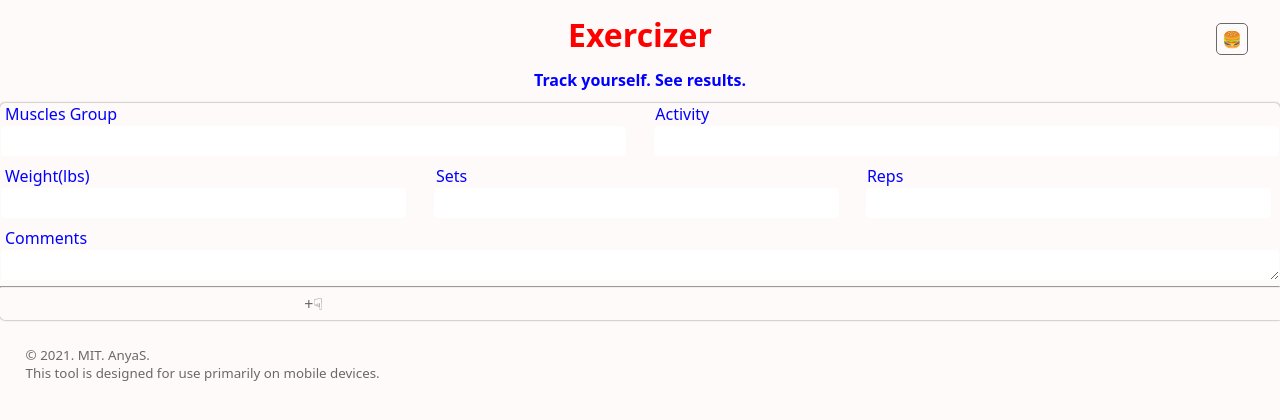
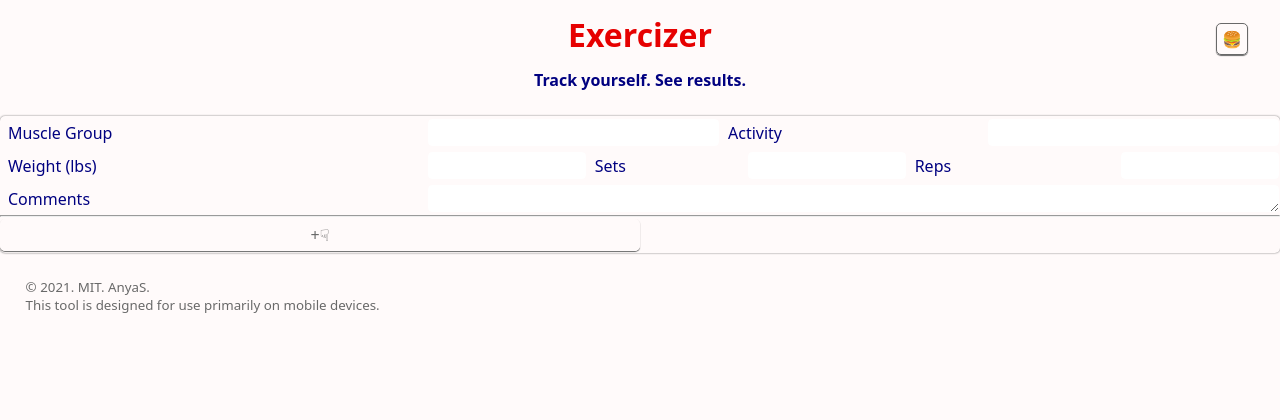
Before and after one commit to Snogurka/Exercizer, a Node server app: template views/contents/newWorkoutEntry.ejs in a window 1280 px wide. Shown: the top 420 px of the page. Run offline with Node 20, Linux system fonts and the light colour scheme; the template is opened without the code that fills it, so the values that code supplies are empty; some libraries are stand-ins or nearby versions.

Commit message:
- functional: added delete and edit functionality; code for success/failure message; more/less entries changes; added emojis for quick entry (new), ability to toggle fuel/workout display (history); - structural: each date is now a form (history); date sections are moved out of workout entry (history) - design: labels inline with inputs, colors

```diff
--- a/styles/style.css
+++ b/styles/style.css
@@ -1,8 +1,8 @@
 :root {
   --main-color: dimgray;
   /* --main-color: rgb(65,65,65); */
-  --primary-color: blue;
-  --secondary-color: red;
+  --primary-color: rgb(0, 0, 128); /*navy*/
+  --secondary-color: rgb(230, 0, 0); /*red*/
   --main-bg-color: snow;
   --blue-bg-color: #d7e4f7;
   --red-bg-color: #fce6e0;
@@ -15,7 +15,7 @@
 body {
   background-color: var(--main-bg-color);
   color: var(--primary-color);
-  font-family: system-ui;
+  font-family: Baskerville, system-ui;
   font-weight: normal;
   min-height: 100%;
 }
@@ -30,15 +30,23 @@ h1 {
 }
 h2 {
   font-size: 100%;
+  margin-bottom: 2%;
+}
+
+form {
+  margin-top: 1em;
 }
 
 /***************************************************/
 /* buttons */
+button {
+  box-shadow: 0 1px 1px var(--main-color);
+}
+
 #btnClear, #btnSave, #alertMsg button {
   position: relative;
   height: 2.5em;
   width: 4em;
-  margin: 0 10%;
   color: var(--main-bg-color);
   font-size: medium;
   border-style: outset;
@@ -159,80 +194,139 @@ section {
   background-color: var(--blue-bg-color);
 }
 .workoutSubEntry {
-  border-radius: 5px 5px 0 5px;
+  border-radius: 5px;
   /* todo: need a border that dissappears towards top left corner */
   box-shadow: -0px -0px 2px var(--main-color);
+  margin-top: 5px;
 }
-.foodSleepEntry {
+.fuelEntry {
   background-color: var(--red-bg-color);
   color: var(--secondary-color);
 }
 #buttonSection {
   height: 3em;
-  margin: 5% 20%;
+  margin: 2% 20%;
 }
 
 /* class histElt, used for displaying input fields in the history view */
 .histElt {
+  color: black;
+  background: transparent;
   border: none;
+  text-align: left;
+  display: inline-block;
 }
-input.histElt {
-  height: 1.2em;
-  /* overflow-y: visible;
-  overflow-wrap: break-word; */
+
+textarea.histElt {
+  padding-top: 0.5em;
 }
 .workoutEntry .histElt {
   background-color: var(--blue-bg-color);
 }
-.foodSleepEntry .histElt {
+.fuelEntry .histElt {
   background-color: var(--red-bg-color);
 }
 
 /* used in functionality.js for animated display of labels */
 .histLook {
-  color: var(--main-color);
+  /* color: var(--main-color); */
   font-style: italic;
-  margin-top: 5px;
   font-weight: normal;
-  height: 0;
-  opacity: 0;
+  padding-top: 0;
+  text-align: right;
+  /* height: 0; */
+  opacity: 0.7 ;
   transition-property: all;
   transition-duration: 200ms;
   transition-timing-function: ease-in-out;
 }
 .lblVisible {
-  margin-top: 1em;
-  height: 1.1em;
+  /* margin-top: 1em; */
+  /* height: 1.1em; */
   opacity: 1;
 }
 
 /***************************************************/
 /* section rows: labels and inputs */
+/* lblRow is used in history page only */
 .lblRow {
-  margin-top: 0.5em;
-  padding-left: 5px;
-  /* height: 2em; */
+  padding-left: 0.5em;
   align-items: center;
+  font-style: italic;
+  margin-bottom: -5px;
 }
 .row, .lblRow {
   width: 100%;
   display: flex;
+  justify-content: space-between;
 }
-.col2, .col3, .editingButtons {
-  column-gap: 2%;
+.row {
+  padding: 2px 0;
 }
-.col2 > * {
-  width: 49%;
+.row > label {
+  padding-top: 4px;
+  padding-left: 0.5em;
+  text-align: left;
 }
-.col3 > label, .col3 > input {
-  width: 32%;
+.col1 {
+  width: calc(100%/12);
+}
+.col1_5 {
+  width: calc(100%*1.5/12);
+}
+.col2 {
+  width: calc(100%/6);
+}
+.col2_5 {
+  width: calc(100%*2.5/12);
+}
+.col2_75 {
+  width: calc(100%*2.75/12);
+}
+.col3 {
+  width: calc(100%/4);
+}
+.col4 {
+  width: calc(100%/3);
+}
+.col5 {
+  width: calc(100%*5/12);
+}
+.col6 {
+  width: calc(100%/2);
+}
+.col7 {
+  width: calc(100%*7/12);
+}
+.col8 {
+  width: calc(100%*8/12);
+}
+.col9 {
+  width: calc(100%*9/12);
+}
+.col10 {
+  width: calc(100%*10/12);
+}
+.col11 {
+  width: calc(100%*11/12);
+}
+.col12 {
+  width: calc(100%);
+}
+
+/* history view date row shading, has to be after row*/
+.dateShade {
+  box-shadow: -2px -1px 10px var(--main-color);
+  border-radius: 5px;
+  width: 98vw;
+  margin: 0 1vw;
 }
 /***************************************************/
 button, input, textarea {
   font-family: inherit;
   font-size: 100%;
   border-radius: 5px;
-  height: 32px;
+  height: 1.8em;
   border: 1px solid var(--main-bg-color);
 }
 input, textarea {
@@ -241,16 +335,9 @@ input, textarea {
   padding-left: 5px;
   text-align: left;
 }
-input[type="date"] {
-  width: 47.5vw;
-  vertical-align: bottom;
-}
-/* input[type="number"] {
-  padding-left: 5px;
-} */
+
 textarea {
-  width: 100%;
-  padding-top: 10px;
+  padding-top: 5px;
   resize: vertical;
 }
 
@@ -275,19 +360,12 @@ footer {
 /* size restriction for desktop */
 @media only screen and (min-width: 900px) {
 
-    section {
+    section, .dateShade {
       width: 60%;
       margin: auto 20%;
     }
-    /* .roll,  */
     .more {
       right: 21vw;
-    }
-    .col2 > label, .col2 > input {
-      width: 49%;
-    }
-    .col3 > label, .col3 > input {
-      width: 31.8%;
     }
     input[type="date"] {
       width: 28.2vw;
--- a/views/contents/newWorkoutEntry.ejs
+++ b/views/contents/newWorkoutEntry.ejs
@@ -1,36 +1,48 @@
 <!-- new entry section -->
 <div class="workoutSubEntry">
-  <div class="lblRow col2">
-    <!-- 💪🦵 -->
-    <label for="muscleGroup">Muscles Group</label>
-    <!-- 🏊‍♂️ 🏋️‍♀️ 🤼 🚴 🤸‍♂️ ⛷ 🏈 ⚽️ 🏀 -->
-    <label for="activity">Activity</label>
+  <div class="row">
+    <label for="muscleGroup" class="col4">Muscle Group</label>
+    <input type="text" name="muscleGroup" class="col2_75" autocomplete="on" required>
+    <label for="activity" class="col2_5">Activity</label>
+    <input type="text" name="activity" class="col2_75" autocomplete="on" required>
   </div>
 
-  <div class="row col2">
-    <input type="text" name="muscleGroup" autocomplete="on" required>
-    <input type="text" name="activity" autocomplete="on" required>
+  <!-- the following emoji buttons should show up when user enables emojis; they allow quick entry of muscle and activity -->
+  <div id="emojRow" class="row hidden" onclick="emojResponse(event.target)">
+    <div class="col7 muscles">
+      <button type="button" class="emoj">💪</button>
+      <button type="button" class="emoj">🦵</button>
+      <button type="button" class="emoj">🫀</button>
+      <button type="button" class="emoj">🧠</button>
+    </div>
+    <div class="col5 activities">
+      <button type="button" class="emoj">🏊‍♂️</button>
+      <button type="button" class="emoj">🏋️‍♀️</button>
+      <button type="button" class="emoj">🤼</button>
+      <button type="button" class="emoj">🏈</button>
+    </div>
   </div>
 
-  <div class="lblRow col3 ">
-    <label for="weight">Weight(lbs)</label>
-    <label for="sets">Sets</label>
-    <!-- , Steps, Laps -->
-    <label for="reps">Reps</label>
+  <div class="row">
+    <label for="weight" class="col4">Weight (lbs)</label>
+    <input type="number" class="col1_5" step="0.1" name="weight" min="0">
+
+    <label for="sets" class="col1_5">Sets</label>
+    <input type="number" class="col1_5" step="0.1" name="sets" min="0">
+
+    <label for="reps" class="col2">Reps</label>
+    <input type="number" class="col1_5" step="0.1" name="reps" min="0">
   </div>
 
-  <div class="row col3">
-    <input type="number" step="0.01" name="weight" min="0">
-    <input type="number" step="0.01" name="sets" min="0" required>
-    <input type="number" name="reps" min="0" required>
+  <div class="row">
+    <label for="comments" class="col4">Comments</label>
+    <textarea name="comments" rows="2" class="col8"></textarea>
   </div>
 
-  <label for="comments" class="lblRow">Comments</label>
-  <textarea name="comments" rows="2" class="newElt"></textarea>
   <hr>
-
-  <div class="row col2">
-    <button class="more" type="button" onclick="moreEntries(event.target)">+☟</button>
-    <button class="more hidden" type="button" onclick="lessEntries(event.target)">-☝</button>
+  <!-- a more or less buttons section under a line -->
+  <div class="row">
+    <button class="more col6" type="button" onclick="moreEntries(event.target)">+☟</button>
+    <button class="more col6 hidden" type="button" onclick="lessEntries(event.target)">-☝</button>
   </div>
 </div>
```
Also changed, not shown: other parts of styles/style.css (+48 -23 lines), routes/histories.js (+13 -14 lines), scripts/functionality.js (+95 -55 lines), views/contents/histDateEntry.ejs (+10 -13 lines), views/contents/histFuelEntry.ejs (+23 -28 lines), views/contents/histWorkoutEntry.ejs (+35 -25 lines), views/contents/newDateEntry.ejs (+5 -5 lines), views/contents/newFuelEntry.ejs (+16 -20 lines), views/history.ejs (+16 -10 lines), views/index.ejs (+7 -9 lines).
